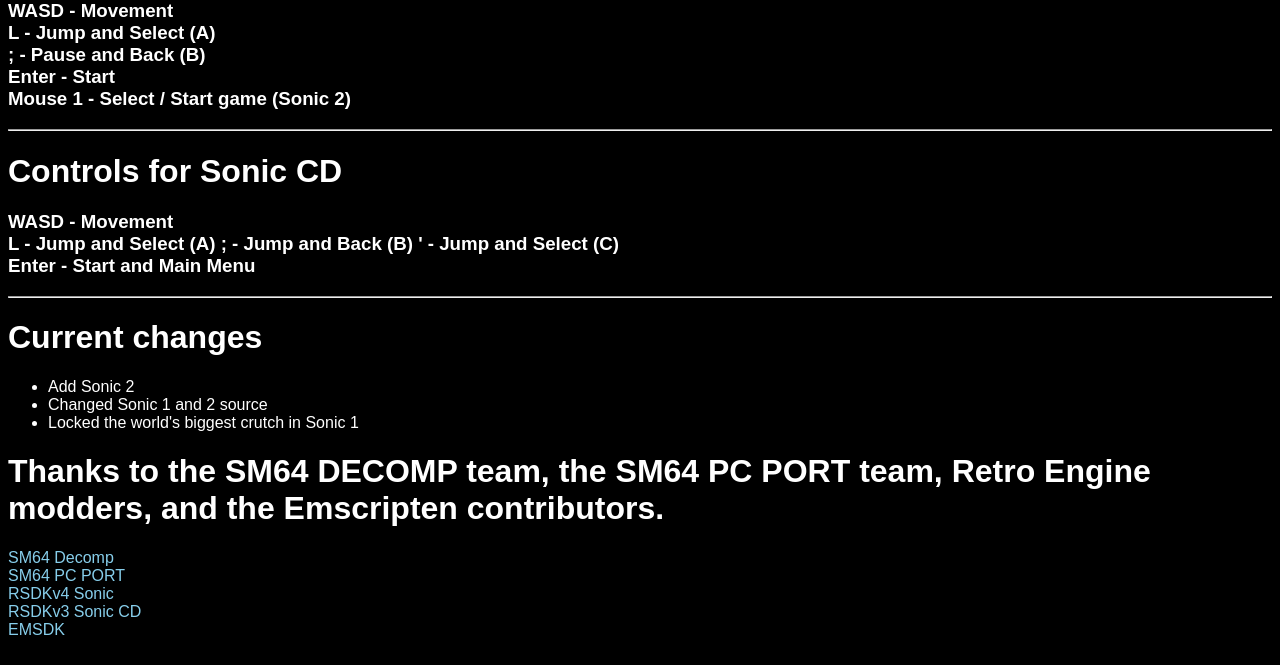
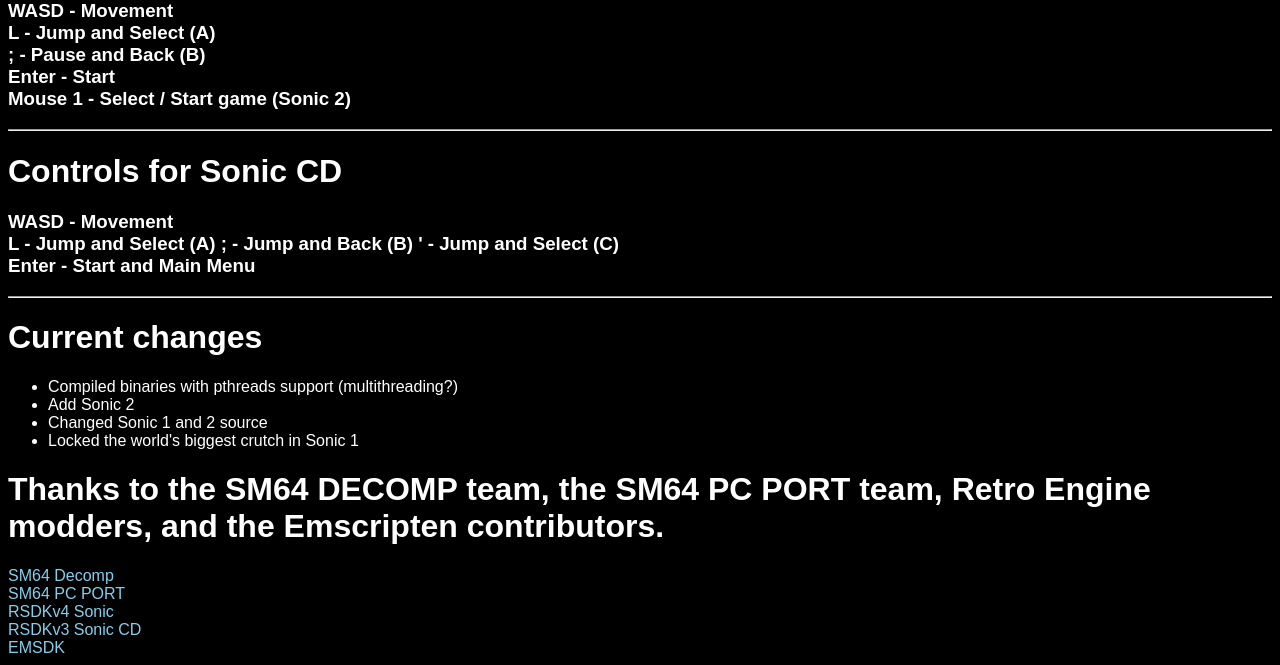
Before and after one commit to some100/staticwebsite, a plain HTML site: page index.html in a window 1280 px wide. Shown: the part 560-1225 px from the top of the page. Drawn offline with Linux system fonts and the light colour scheme.

Commit message:
update homepage

```diff
--- a/index.html
+++ b/index.html
@@ -59,6 +59,7 @@ Enter - Start and Main Menu
 <hr>
 <h1 style="font-family:sans-serif;color:white">Current changes</h1>
 <ul>
+	<li style="font-family:sans-serif;color:white">Compiled binaries with pthreads support (multithreading?)</li>
 	<li style="font-family:sans-serif;color:white">Add Sonic 2</li>
 	<li style="font-family:sans-serif;color:white">Changed Sonic 1 and 2 source</li>
 	<li style="font-family:sans-serif;color:white">Locked the world's biggest crutch in Sonic 1</li>
```
